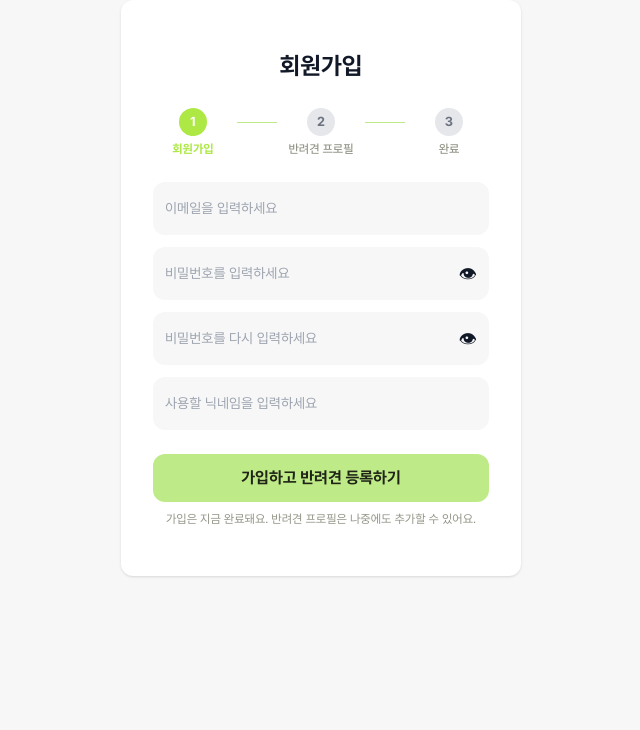
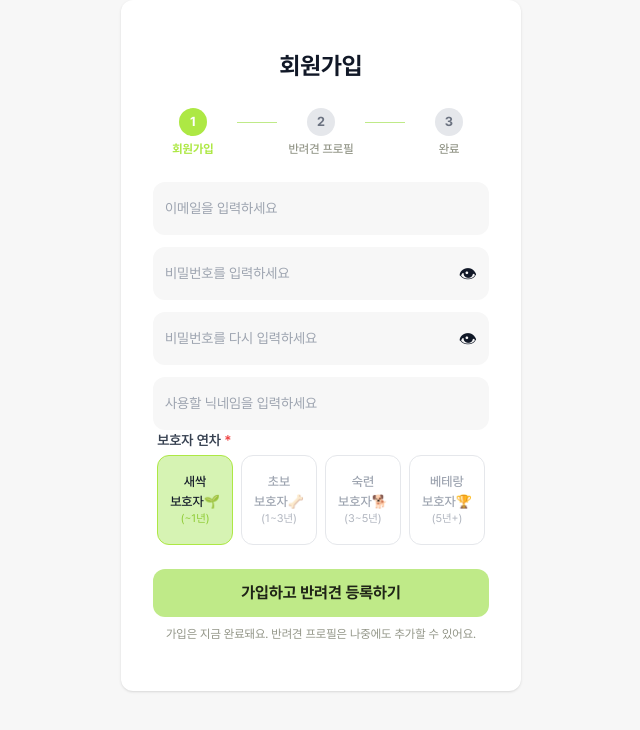
Before and after one commit to wodud17711/first-team-project, a React (Vite) app in the folder frontend/: page /join in a window 1280 px wide. Shown: the top 730 px of the page, without its empty margins (319-959 px from the left). Built offline with nearby package versions, Linux system fonts and the light colour scheme; no server answers.

Commit message:
fix: 회원가입 보호자 연차 반영 및 마이페이지/활동정보 정상화

```diff
--- a/frontend/src/api/auth.js
+++ b/frontend/src/api/auth.js
@@ -13,20 +13,42 @@ import { setAccessToken, removeAccessToken } from './tokenStorage'
  *   nickname 은 윤소윤 nickname PR 머지 후 활성화 — 현재는 보내도 BE 가 무시.
  * @returns {Promise<string>} accessToken (자동으로 localStorage 에도 저장)
  */
-export async function signup({ email, password, nickname }) {
-  const accessToken = await apiClient.post('/auth/signup', { email, password, nickname })
+// export async function signup({ email, password, nickname }) {
+//   const accessToken = await apiClient.post('/auth/signup', { email, password, nickname })
+//   setAccessToken(accessToken)
+//   return accessToken
+// }
+export async function signup({ email, password, nickname, guardianLevel }) {
+  const res = await apiClient.post('/auth/signup', {
+    email,
+    password,
+    nickname,
+    guardianLevel,
+  })
+
+  const { accessToken } = res
+
   setAccessToken(accessToken)
-  return accessToken
+
+  return res
 }
 
 /**
  * 로그인.
  * @returns {Promise<string>} accessToken (자동 저장)
  */
+// export async function login({ email, password }) {
+//   const accessToken = await apiClient.post('/auth/login', { email, password })
+//   setAccessToken(accessToken)
+//   return accessToken
+// }
 export async function login({ email, password }) {
-  const accessToken = await apiClient.post('/auth/login', { email, password })
+  const res = await apiClient.post('/auth/login', { email, password })
+
+  const { accessToken } = res
   setAccessToken(accessToken)
-  return accessToken
+
+  return res
 }
 
 /**
--- a/frontend/src/hooks/useSignup.js
+++ b/frontend/src/hooks/useSignup.js
@@ -29,6 +29,7 @@ export function useSignup({ redirectTo = '/', onSuccess } = {}) {
     password: '',
     password2: '',
     nickname: '',
+    guardianLevel: "BEGINNER"
   })
   const [loading, setLoading] = useState(false)
   const [error, setError] = useState(null)
@@ -67,6 +68,7 @@ export function useSignup({ redirectTo = '/', onSuccess } = {}) {
         email: form.email,
         password: form.password,
         nickname: form.nickname,
+        guardianLevel: form.guardianLevel,
       })
       if (onSuccess) {
         onSuccess()
--- a/frontend/src/pages/Join.jsx
+++ b/frontend/src/pages/Join.jsx
@@ -19,7 +19,6 @@ function Join() {
         { name: "password2", type: "password", placeholder: "비밀번호를 다시 입력하세요" },
         { name: "nickname", type: "text", placeholder: "사용할 닉네임을 입력하세요" }
     ]
-
 
   return (
     <div className="flex flex-col items-center space-y-6">
@@ -104,6 +103,55 @@ function Join() {
                 })}
             </div>
 
+            <div>
+              <label className="block mb-1 text-[14px] font-semibold text-gray-700">
+                보호자 연차 <span className="text-red-500">*</span>
+              </label>
+
+              <div className="flex gap-2">
+                {[
+                  { value: "BEGINNER", label: ["새싹", "보호자🌱"], desc: "(~1년)" },
+                  { value: "JUNIOR", label: ["초보", "보호자🦴"], desc: "(1~3년)" },
+                  { value: "SENIOR", label: ["숙련", "보호자🐕"], desc: "(3~5년)" },
+                  { value: "VETERAN", label: ["베테랑", "보호자🏆"], desc: "(5년+)" }
+                ].map((level) => (
+                  <button
+                    key={level.value}
+                    type="button"
+                    onClick={() =>
+                      handleChange({
+                        target: {
+                          name: "guardianLevel",
+                          value: level.value
+                        }
+                      })
+                    }
+                    className={`flex-1 flex justify-center px-3 py-4 rounded-xl border text-center transition ${
+                      form.guardianLevel === level.value
+                        ? "bg-brand-200 border-brand-500"
+                        : "bg-white border-gray-200 text-gray-400 hover:bg-[#F0F0F0]"
+                    }`}
+                  >
+                    <div>
+                      <div className="text-[13px] font-medium">
+                        {level.label[0]} <br /> {level.label[1]}
+                      </div>
+
+                      <div
+                        className={`text-[11px] ${
+                          form.guardianLevel === level.value
+                            ? "text-brand-600"
+                            : "text-gray-400/80"
+                        }`}
+                      >
+                        {level.desc}
+                      </div>
+                    </div>
+                  </button>
+                ))}
+              </div>
+            </div>
+
             {error && (
             <p className="mt-6 text-[12px] text-danger">
                 {error}
--- a/frontend/src/pages/userpage/MyPage.jsx
+++ b/frontend/src/pages/userpage/MyPage.jsx
@@ -7,11 +7,24 @@ import { useNavigate } from "react-router-dom"
 
 // 훅 가져오기
 import { useMe } from "../../hooks/useMe"
+import { useMyComments, useMyLikes, useMyPosts } from "../../hooks/useCommunity"
 
 function MyPage() {
 
     const navigate = useNavigate()
     const { me, loading } = useMe()
+
+    // 활동 정보(활동수)
+    const { total: postTotal = 0 } = useMyPosts()
+    const { total: commentTotal = 0 } = useMyComments()
+    const { total: likeTotal = 0 } = useMyLikes()
+
+    const guardianLevelLabel = {
+        BEGINNER: "새싹 보호자🌱",
+        JUNIOR: "초보 보호자🦴",
+        SENIOR: "숙련 보호자🐕",
+        VETERAN: "베테랑 보호자🏆",
+    }
 
 
     // 정보 함수
@@ -19,16 +32,13 @@ function MyPage() {
         { label: "가입일", value: me?.createdAt?.split("T")[0] || "정보 없음" },
         { label: "이메일", value: me?.email || "정보 없음" },
         { label: "닉네임", value: me?.nickname || "정보 없음" },
-        { label: "보호자 연차", value: "새싹 보호자🌱" },
-        // { label: "이름(실명)", value: "홍길동" },
-        // { label: "생년월일", value: "2026-06-10" },
-        // { label: "휴대폰 번호", value: "010-1234-5678" },
+        { label: "보호자 연차", value: guardianLevelLabel[me?.guardianLevel] || "정보 없음" },
     ]
 
     const postInfo = [
-        { label: "작성한 게시글", value: "N개" || "정보 없음" },
-        { label: "작성한 댓글", value: "N개" || "정보 없음" },
-        { label: "좋아요한 게시글", value: "N개" || "정보 없음" },
+        { label: "작성한 게시글", value: `${postTotal}개` || "정보 없음" },
+        { label: "작성한 댓글", value: `${commentTotal}개` || "정보 없음" },
+        { label: "좋아요한 게시글", value: `${likeTotal}개` || "정보 없음" },
     ]
 
     // 메뉴 함수
@@ -43,6 +53,8 @@ function MyPage() {
         { label: "내가 작성한 댓글", path: "/mypage/comments" },
         { label: "좋아요한 게시글", path: "/mypage/likes" },
     ]
+
+    console.log(me)
 
 
     // 👉 로딩/빈 데이터 상태 UI
--- a/frontend/src/pages/userpage/accountSettings/AccountEdit.jsx
+++ b/frontend/src/pages/userpage/accountSettings/AccountEdit.jsx
@@ -26,9 +26,26 @@ function AccountEdit() {
     })
 
     const guardianLevels = [
-        { label: "새싹 보호자🌱", desc: "(~ 1년)" },
-        { label: "노련한 보호자🐕", desc: "(1 ~ 5년)" },
-        { label: "베테랑 보호자🏆", desc: "(5년+)" },
+        {
+            value: "BEGINNER",
+            label: "새싹 보호자🌱",
+            desc: "(~1년)"
+        },
+        {
+            value: "JUNIOR",
+            label: "초보 보호자🦴",
+            desc: "(1~3년)"
+        },
+        {
+            value: "SENIOR",
+            label: "숙련 보호자🐕",
+            desc: "(3~5년)"
+        },
+        {
+            value: "VETERAN",
+            label: "베테랑 보호자🏆",
+            desc: "(5년+)"
+        }
     ]
 
     // 이미지
@@ -84,6 +101,7 @@ function AccountEdit() {
             await updateMe({
                 nickname: form.nickname,
                 profileImageUrl: previewImg,
+                guardianLevel: form.guardianLevel,
             })
 
             alert("수정되었습니다.")
@@ -239,11 +257,11 @@ function AccountEdit() {
                                     onClick={() =>
                                         setForm({
                                         ...form,
-                                        guardianLevel: level.label,
+                                        guardianLevel: level.value,
                                         })
                                     }
                                     className={`flex-1 flex  justify-center px-3 py-4 rounded-xl border text-center ${
-                                        form.guardianLevel === level.label
+                                        form.guardianLevel === level.value
                                         ? "bg-brand-200 border-brand-500"
                                         : "bg-white border-gray-200 text-gray-400 hover:bg-[#F0F0F0] transition"
                                     }`}
@@ -253,7 +271,7 @@ function AccountEdit() {
                                         </div>
 
                                         <div className={`text-[11px] ${
-                                            form.guardianLevel === level.label
+                                            form.guardianLevel === level.value
                                             ? "text-brand-600 text-gray-500"
                                             : "text-gray-400/80"
                                         }`}
```
